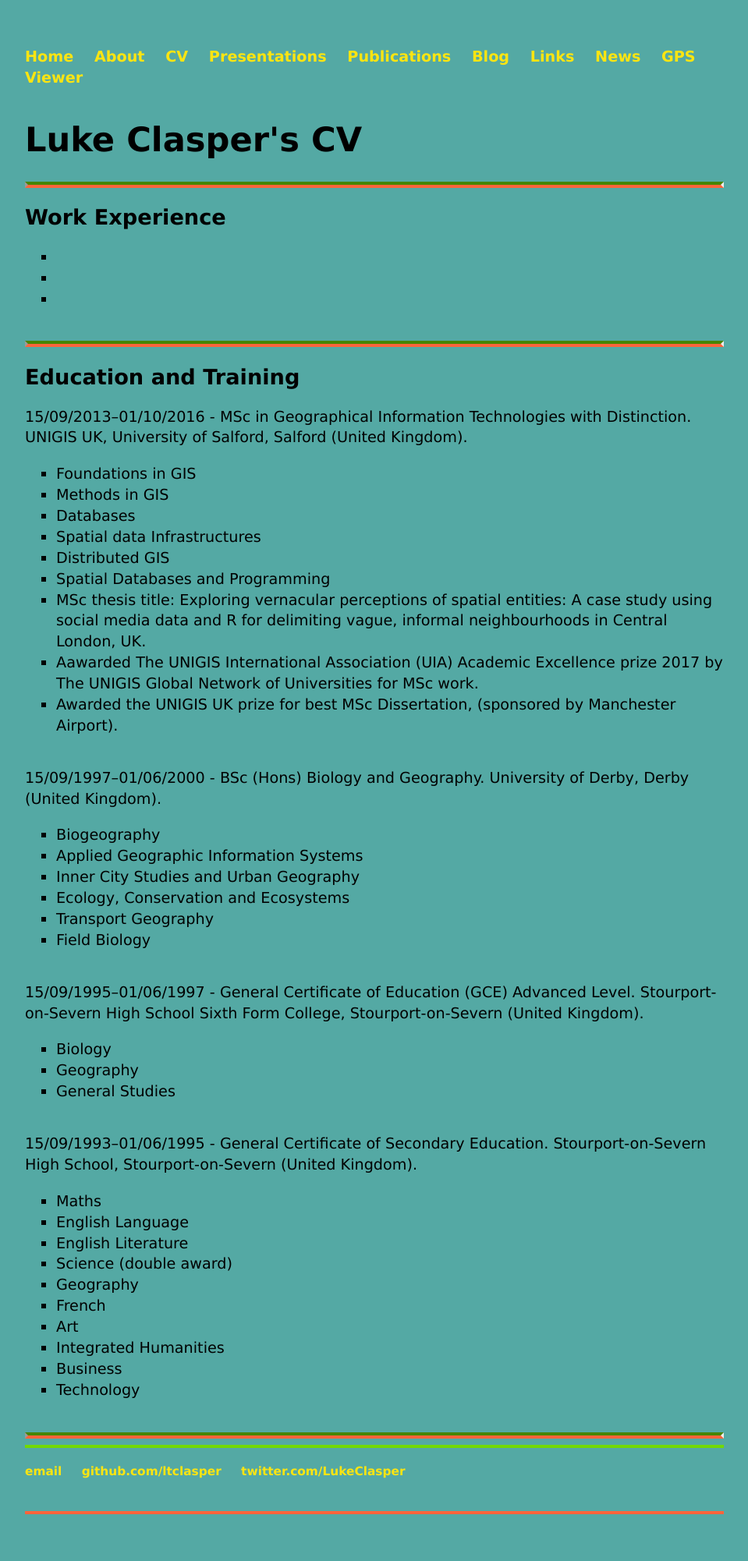
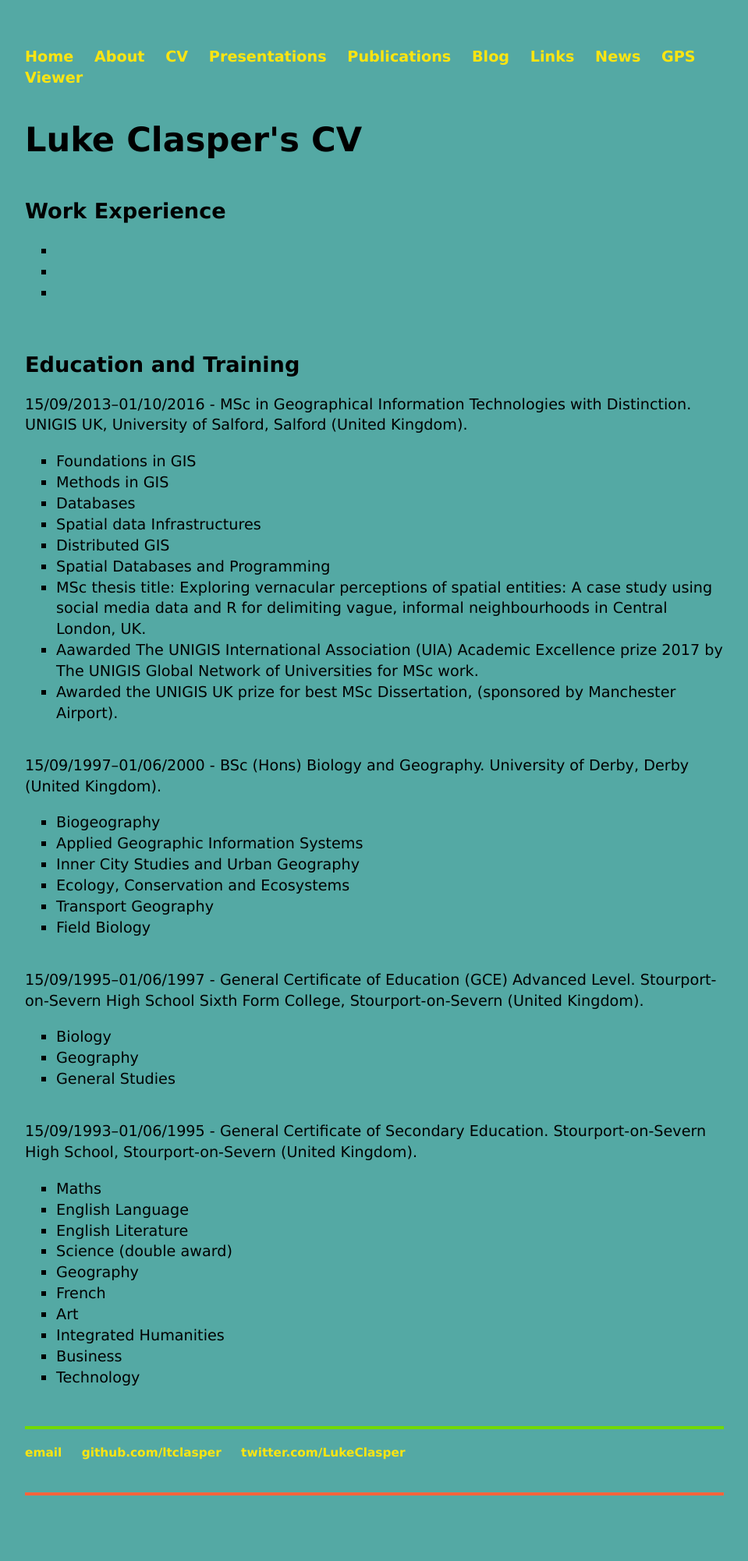
Before and after one commit to ltclasper/ltclasper.github.io, a Jekyll site: the page built from cv/index.html, in a window 1280 px wide. Shown: the whole page at 78% size, without its empty margins (160-1119 px from the left). Built offline with Jekyll 4.4.1, drawn with Linux system fonts in a browser that asks for light colours; after the commit the page ends 1978 px from its top, so only the background shows below that.

Commit message:
Update main.css

```diff
--- a/css/main.css
+++ b/css/main.css
@@ -68,6 +68,6 @@ hr {
     margin-bottom: 0.5em;
     margin-left: auto;
     margin-right: auto;
-    border-style: inset;
+    border-style: none;
     border-width: 4px;
 }
```
